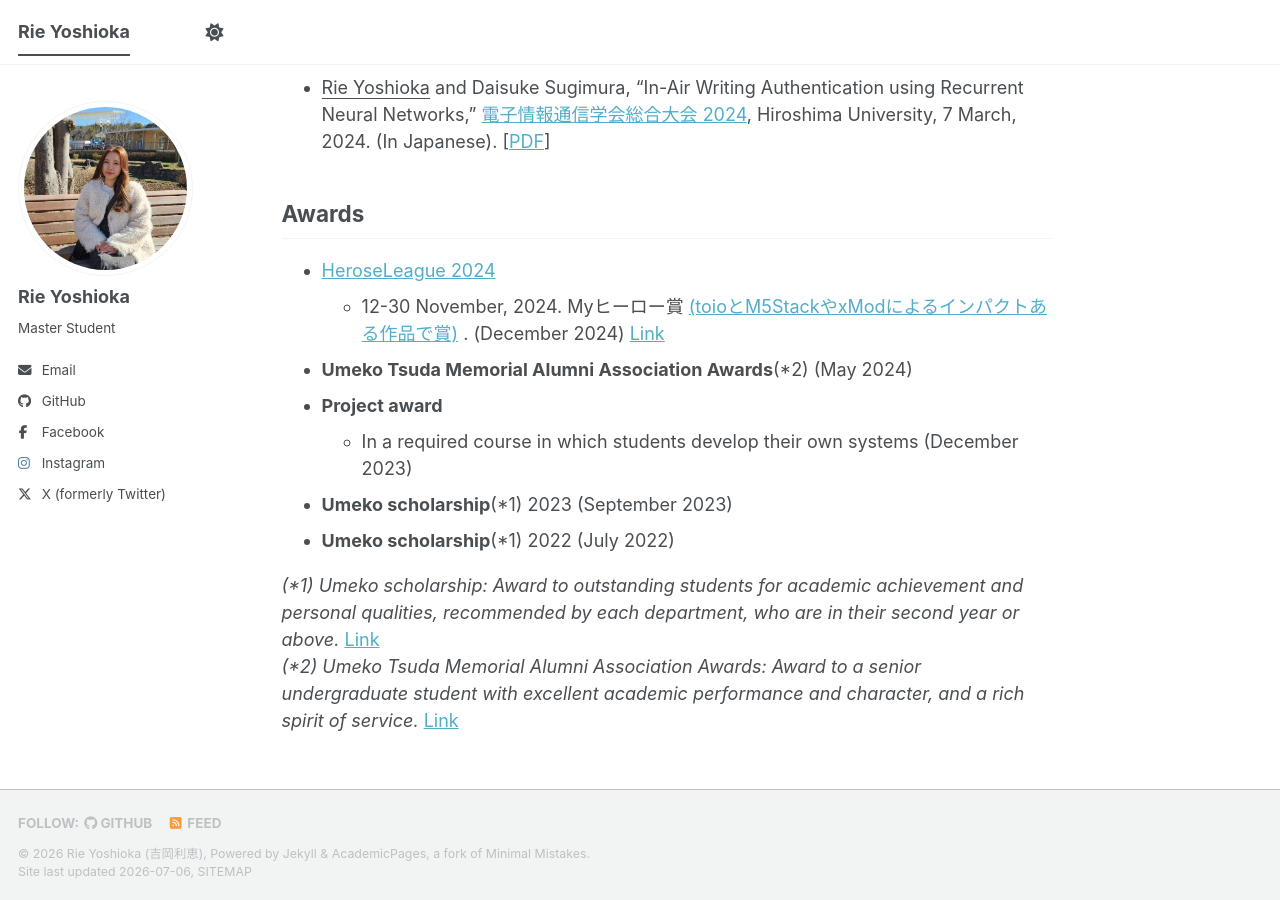
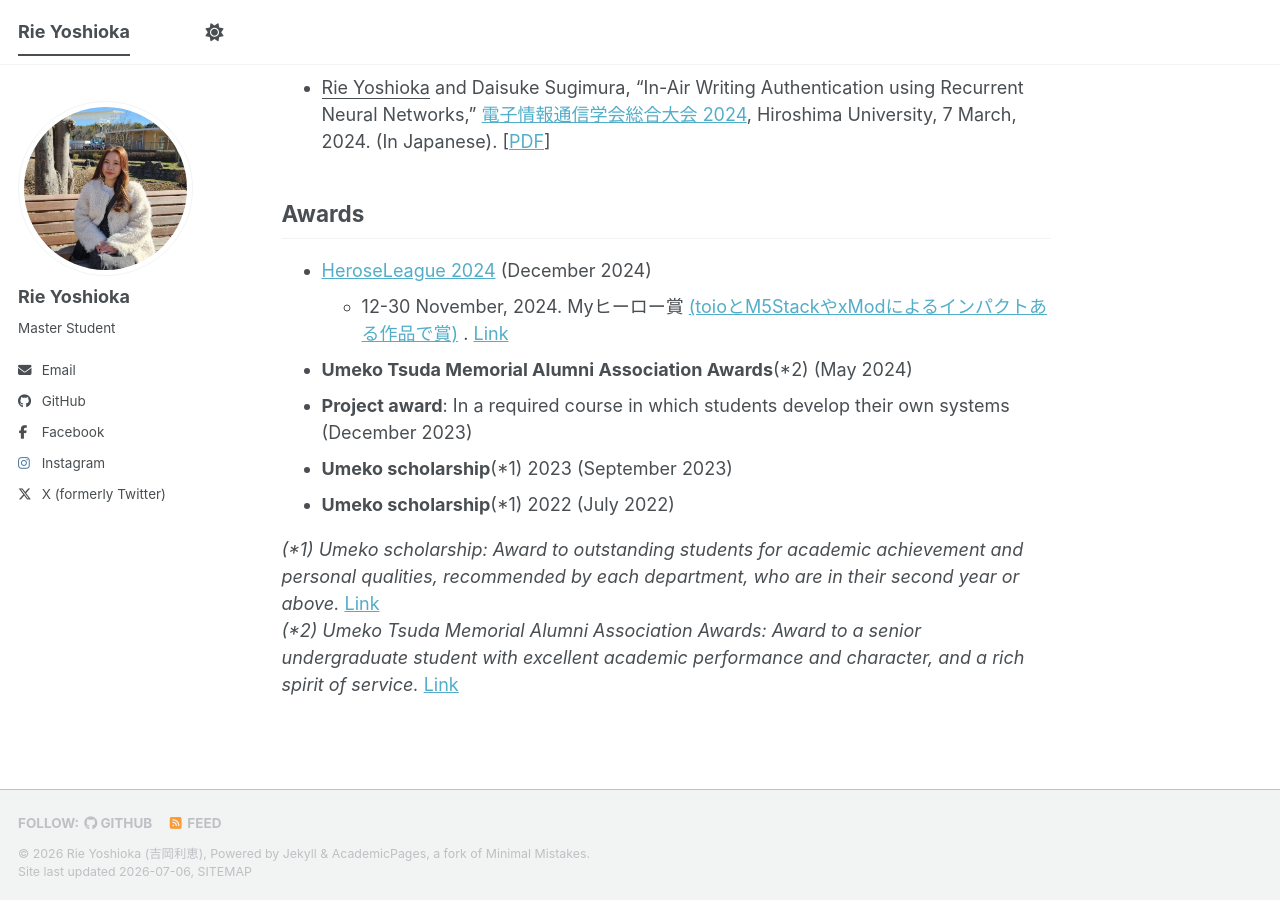
Before and after one commit to rie-yoshi/rie-yoshi.github.io, a Jekyll site: the page built from _pages/about.md, in a window 1280 px wide and 900 px high, scrolled down 477 px. Built offline with Jekyll 4.4.1, drawn with Linux system fonts in a browser that asks for light colours; a script bundle is joined from its source files by our own code; library files that are not in the unit come from our copies.

```diff
--- a/_pages/about.md
+++ b/_pages/about.md
@@ -19,11 +19,10 @@ Hand object interaction
 - <u>Rie Yoshioka</u> and Daisuke Sugimura, “In-Air Writing Authentication using Recurrent Neural Networks,” [電子情報通信学会総合大会 2024](https://pub.confit.atlas.jp/ja/event/general2024/presentation/D-12B-16), Hiroshima University, 7 March, 2024. (In Japanese). [[PDF](https://drive.google.com/file/d/1NjCGtUBL-Jo2mJaRtByzdK41CbO1wpso/view)]
 
 ## Awards
-- [HeroseLeague 2024](https://heroes-league.net/)
-  - 12-30 November, 2024. Myヒーロー賞 [(toioとM5StackやxModによるインパクトある作品で賞)](https://protopedia.net/event/hl2024#:~:text=toio%E3%81%A8M5Stack%E3%82%84xMod%E3%81%AB%E3%82%88%E3%82%8B%E3%82%A4%E3%83%B3%E3%83%91%E3%82%AF%E3%83%88%E3%81%82%E3%82%8B%E4%BD%9C%E5%93%81%E3%81%A7%E8%B3%9E%20by%20akichika) . (December 2024)  [Link](https://www.tsuda.ac.jp/news/2024/1227.html)
+- [HeroseLeague 2024](https://heroes-league.net/) (December 2024)
+  - 12-30 November, 2024. Myヒーロー賞 [(toioとM5StackやxModによるインパクトある作品で賞)](https://protopedia.net/event/hl2024#:~:text=toio%E3%81%A8M5Stack%E3%82%84xMod%E3%81%AB%E3%82%88%E3%82%8B%E3%82%A4%E3%83%B3%E3%83%91%E3%82%AF%E3%83%88%E3%81%82%E3%82%8B%E4%BD%9C%E5%93%81%E3%81%A7%E8%B3%9E%20by%20akichika) . [Link](https://www.tsuda.ac.jp/news/2024/1227.html)
 - **Umeko Tsuda Memorial Alumni Association Awards**(*2) (May 2024)
-- **Project award**
-  - In a required course in which students develop their own systems (December 2023)
+- **Project award**: In a required course in which students develop their own systems (December 2023)
 - **Umeko scholarship**(*1) 2023 (September 2023)
 - **Umeko scholarship**(*1) 2022 (July 2022)
 
```
